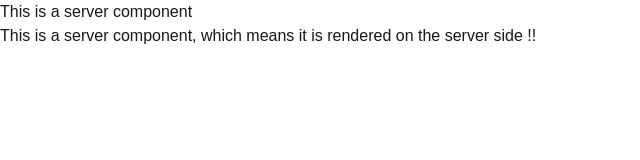
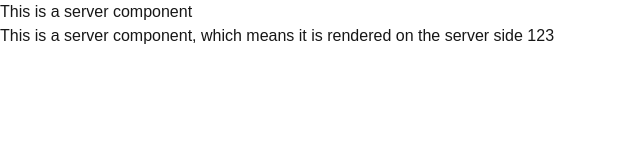
Before and after one commit to Rishisharma-connect/react, a Next.js app in the folder learn-ssr/: page /git in a window 1280 px wide. Shown: the top 160 px of the page, without its empty margins (0-640 px from the left). Built offline with nearby package versions, Linux system fonts and the light colour scheme.

Commit message:
side 123

```diff
--- a/learn-ssr/src/app/git/page.tsx
+++ b/learn-ssr/src/app/git/page.tsx
@@ -6,7 +6,7 @@ const page = () => {
       <h1>This is a server component</h1>
       <p className="bg-zinc-[150]">
         This is a server component, which means it is rendered on the server
-        side !!
+        side 123
       </p>
     </div>
   );
```
